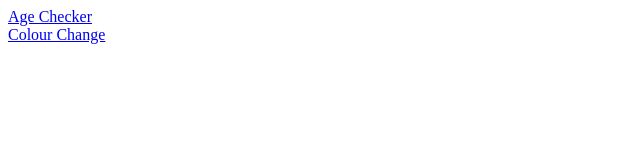
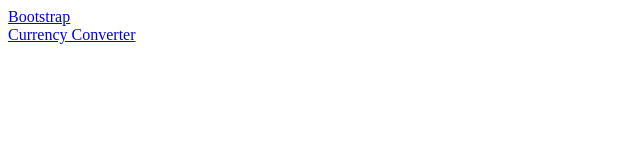
Before and after one commit to Latheef-580/assignment-7, a plain HTML site: page index.html in a window 1280 px wide. Shown: the full height of the page, 0-640 px from the left. Drawn offline with Linux system fonts and the light colour scheme.

Commit message:
index.html

```diff
--- a/index.html
+++ b/index.html
@@ -6,9 +6,9 @@
     <title>Document</title>
 </head>
 <body>
-   <a href="bs_grids.html">Age Checker</a>
+   <a href="bs_grids.html">Bootstrap</a>
    <br>
-   <a href="currencyConverter.html">Colour Change</a>
+   <a href="currencyConverter.html">Currency Converter</a>
    <br>
 
 </body>
```
